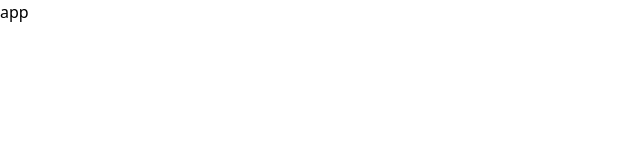
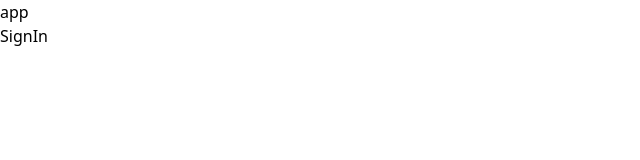
Before and after one commit to gamangee/wanted-pre-onboarding-frontend, a React (Create React App) app: page /signin in a window 1280 px wide. Shown: the top 160 px of the page, without its empty margins (0-640 px from the left). Built offline with nearby package versions, Linux system fonts and the light colour scheme.

Commit message:
[feat] 회원가입, 로그인, 투두리스트 페이지 라우팅

```diff
--- a/src/App.tsx
+++ b/src/App.tsx
@@ -1,5 +1,12 @@
+import { Outlet } from "react-router-dom";
+
 function App() {
-  return <div>app</div>;
+  return (
+    <div>
+      <h1>app</h1>
+      <Outlet />
+    </div>
+  );
 }
 
 export default App;
--- a/src/index.tsx
+++ b/src/index.tsx
@@ -1,13 +1,28 @@
 import React from "react";
 import ReactDOM from "react-dom/client";
+import { createBrowserRouter, RouterProvider } from "react-router-dom";
 import "./index.css";
 import App from "./App";
+import NotFound from "./pages/NotFound";
+import SignUp from "./pages/auth/SignUp";
+import SignIn from "./pages/auth/SignIn";
+import Todo from "./pages/todos/Todo";
 
-const root = ReactDOM.createRoot(
-  document.getElementById("root") as HTMLElement
-);
-root.render(
+const router = createBrowserRouter([
+  {
+    path: "/",
+    element: <App />,
+    errorElement: <NotFound />,
+    children: [
+      { path: "/signup", element: <SignUp /> },
+      { path: "/signin", element: <SignIn /> },
+      { path: "/todo", element: <Todo /> },
+    ],
+  },
+]);
+
+ReactDOM.createRoot(document.getElementById("root") as HTMLElement).render(
   <React.StrictMode>
-    <App />
+    <RouterProvider router={router} />
   </React.StrictMode>
 );
--- /dev/null
+++ b/src/pages/NotFound.tsx
@@ -0,0 +1,3 @@
+export default function NotFound() {
+  return <div>NotFound</div>;
+}
--- /dev/null
+++ b/src/pages/auth/SignIn.tsx
@@ -0,0 +1,3 @@
+export default function SignIn() {
+  return <div>SignIn</div>;
+}
--- /dev/null
+++ b/src/pages/auth/SignUp.tsx
@@ -0,0 +1,3 @@
+export default function SignUp() {
+  return <div>SignUp</div>;
+}
--- /dev/null
+++ b/src/pages/todos/Todo.tsx
@@ -0,0 +1,3 @@
+export default function Todo() {
+  return <div>Todo</div>;
+}
```
